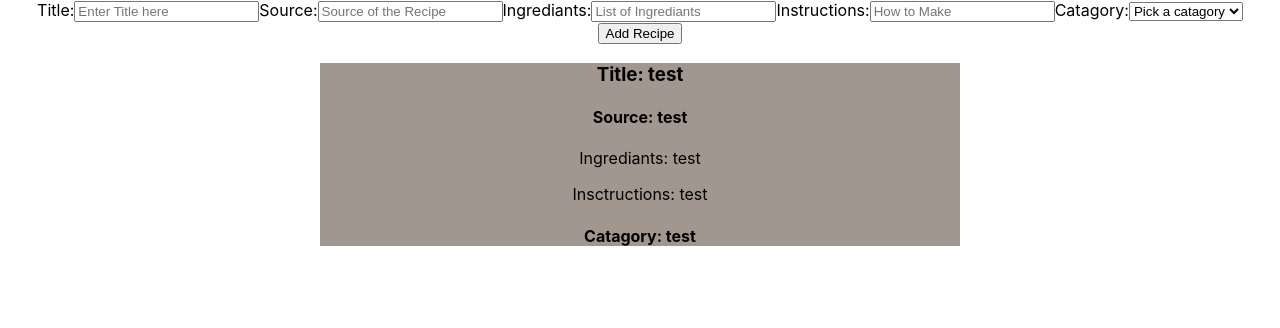
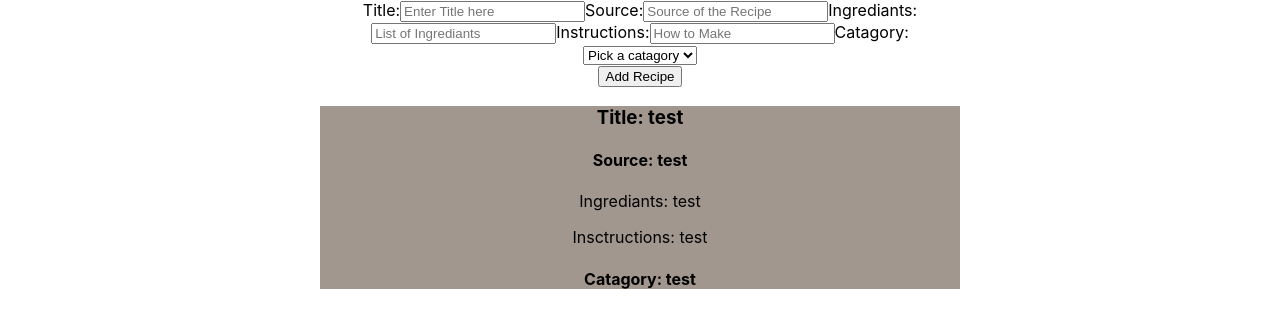
Before and after one commit to ft-bw-may-secret-family-recipes/front-end, a React (Create React App) app: page / in a window 1280 px wide. Shown: the top 328 px of the page. Built offline with nearby package versions, Linux system fonts and the light colour scheme.

Commit message:
updates to test rendering

```diff
--- a/src/App.js
+++ b/src/App.js
@@ -1,6 +1,7 @@
 import './App.css';
 import Recipe from './components/RecipeCard';
 import Newrecipe from './components/Newrecipe';
+import {BrowserRouter as Router, Switch, Route} from 'react-router-dom';
 
 function App() {
   return (
--- a/src/components/Newrecipe.js
+++ b/src/components/Newrecipe.js
@@ -5,6 +5,8 @@ const Form = styled.div`
     display: flex;
     flex-direction: column;
     justify-content: space-between;
+    width: 45%;
+    margin: auto;
 `;
 
 function NewRecipe() {
```
